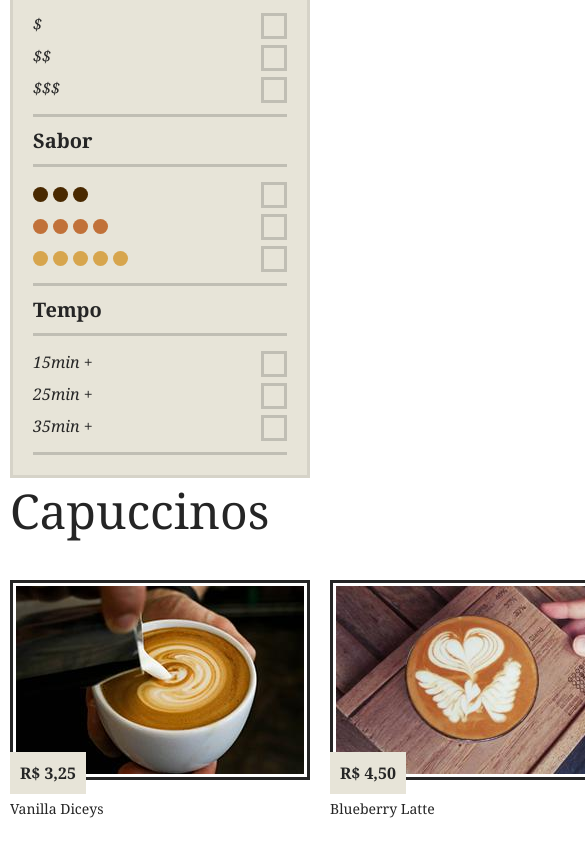
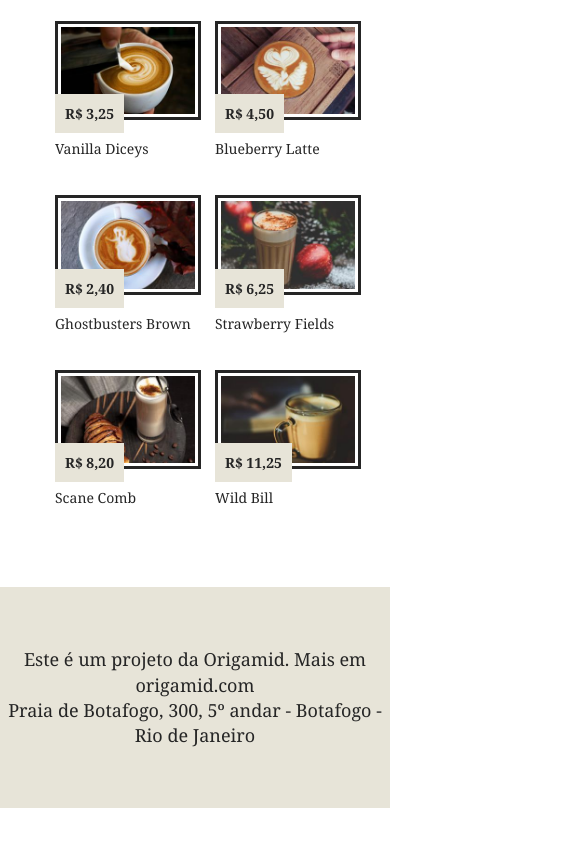
Before and after one commit to juniorsilvacc/brafe, a plain HTML site: page Puro/index.html in a window 390 px wide. Shown: the part 400-1255 px from the top of the page, 585 px wide, since content can reach past the window. After the commit the page ends 1208 px from the top, so only its background shows below. Drawn offline with Linux system fonts and the light colour scheme.

Commit message:
pure - responsivo

```diff
--- a/Puro/css/style.css
+++ b/Puro/css/style.css
@@ -1,75 +1,80 @@
-*{
+body, p, h1, h2, ul, li {
 	margin: 0px;
 	padding: 0px;
-    box-sizing: border-box;
 }
 
-li{
+li {
 	list-style: none;
 }
 
-body{
+body {
 	font-family: Georgia, serif;
 	color: #252525;
 }
 
-/* Menu */
+* {
+	box-sizing: border-box;
+}
 
-.header-informacoes{
+/* MENU */
+
+.header-informacoes {
 	font-size: 0.875em;
 	background: #d6d3c8;
 	padding: 5px 0;
 	text-align: center;
 }
 
-.header-logo img{
+.header-logo img {
 	display: block;
 	margin: 40px auto;
 }
 
-.header-menu{
+.header-menu {
 	border-top: 3px solid #d6d3c8;
 	border-bottom: 3px solid #d6d3c8;
 	text-align: center;
-    margin-bottom:  40px;
+	margin-bottom: 40px;
 	padding: 20px 0;
 }
 
-.header-menu li{
+.header-menu li {
 	display: inline-block;
 }
 
-.header-menu li a{
+.header-menu li a {
 	display: block;
 	padding: 5px 10px 5px 0;
 	text-decoration: none;
 	color: #252525;
-    font-size: 1.25em;
+	font-size: 1.125em;
 }
 
-.header-menu li a::before{
-    content: "•";
+.header-menu li a::before {
+	content: '•';
 	padding-right: 10px;
 }
 
-.header-menu li:first-child a::before{
-    content: "";
+.header-menu li:first-child a::before {
+	content: '';
 }
 
-/* Conteúdo */
-.container{
+/* CONTEÚDO */
+
+.container {
 	max-width: 960px;
 	margin: 0 auto;
 }
 
-.container::after, .container::before{
+.container::after, .container::before {
 	content: '';
 	display: table;
 	clear: both;
 }
 
-/* Filtro */
-.filtro{
+/* FILTRO */
+
+.filtro {
 	background: #e7e4d8;
 	border: 3px solid #d6d3c8;
 	width: 300px;
@@ -78,24 +83,42 @@ body{
 	float: left;
 }
 
-.filtro h2{
-    font-size: 1.25em;
-    padding: 10px 0;
+@media (min-width: 740px) and (max-width: 980px) {
+	.container {
+		max-width: 720px;
+	}
+	.filtro {
+		width: 220px;
+	}
 }
 
-.filtro ul{
+@media (max-width: 739px) {
+	.container {
+		max-width: 300px;
+	}
+	.filtro {
+		display: none;
+	}
+}
+
+.filtro h2 {
+	font-size: 1.125em;
+	padding: 10px 0
+}
+
+.filtro ul {
 	border-top: 3px solid #c0beb4;
 	border-bottom: 3px solid #c0beb4;
 	padding: 10px 0;
 }
 
-.filtro li{
+.filtro li {
 	font-style: italic;
-    font-style: 1.25em;
+	font-size: 1.125em;
 	line-height: 2;
 }
 
-.filtro li::after{
+.filtro li::after {
 	content: '';
 	display: block;
 	width: 20px;
@@ -105,63 +128,64 @@ body{
 	margin-top: 5px;
 }
 
-.sabor{
+.sabor {
 	overflow: hidden;
 }
 
-.sabor span{
+.sabor span {
 	text-indent: -200px;
 	display: inline-block;
 	width: 15px;
 	height: 15px;
+	background: currentColor;
 	border-radius: 50%;
 	vertical-align: middle;
-    background: currentColor;
 }
 
-span.sabor-3{
-    color:  #492901;
-    box-shadow:    20px 0 0 0 currentColor,
-                            40px 0 0 0  currentColor;
+.sabor-3 {
+	color: #492901;
+	box-shadow: 20px 0 0 0 currentColor,
+							40px 0 0 0 currentColor;
 }
 
-span.sabor-4{
-    color:  #c17139;
-    box-shadow:    20px 0 0 0 currentColor,
-                            40px 0 0 0  currentColor,
-                            60px 0 0 0  currentColor;
+.sabor-4 {
+	color: #c17139;
+	box-shadow: 20px 0 0 0 currentColor,
+							40px 0 0 0 currentColor,
+							60px 0 0 0 currentColor;
 }
 
-span.sabor-5{
-    color:  #d7a54d;
-    box-shadow:    20px 0 0 0 currentColor,
-                            40px 0 0 0  currentColor,
-                            60px 0 0 0  currentColor,
-                            80px 0 0 0  currentColor;
+.sabor-5 {
+	color: #d7a54d;
+	box-shadow: 20px 0 0 0 currentColor,
+							40px 0 0 0 currentColor,
+							60px 0 0 0 currentColor,
+							80px 0 0 0 currentColor;
 }
 
-/* Produtos */
-.produtos{
+/*PRODUTOS*/
+
+.produtos {
 	width: 620px;
 	margin: 0 10px;
 	float: left;
 }
 
-.produtos h1{
+.produtos h1 {
 	font-size: 3em;
 	font-weight: normal;
 }
 
-.produtos li{
+.produtos li {
 	width: 300px;
 	float: left;
 }
 
-.produtos li:nth-child(even){
+.produtos li:nth-child(even) {
 	margin-left: 20px;
 }
 
-.produtos li img{
+.produtos li img {
 	display: block;
 	max-width: 100%;
 	border: 3px solid #fff;
@@ -169,25 +193,43 @@ span.sabor-5{
 	margin: 40px 3px 0 3px;
 }
 
-.produtos li span{
+.produtos li span {
 	background: #e7e4d8;
 	padding: 10px;
-    font-style: 0.875em;
+	font-size: 0.875em;
 	font-weight: bold;
 	position: relative;
-    top: -15px;
+	top: -15px;;
 }
 
-.produtos li h2{
+.produtos li h2 {
 	font-size: 0.875em;
 	font-weight: normal;
 }
 
-.footer{
+@media (min-width: 740px) and (max-width: 980px) {
+	.produtos {
+		width: 460px;
+	}
+	.produtos li {
+		width: 220px;
+	}
+}
+
+@media (max-width: 739px) {
+	.produtos {
+		width: 300px;
+	}
+	.produtos li {
+		width: 140px;
+	}
+}
+
+.footer {
 	background: #e7e4d8;
 	text-align: center;
 	padding: 60px 0;
-    font-size: 1.25em;
+	font-size: 1.125em;
 	line-height: 1.4em;
 	margin-top: 80px;
 }
```
Lines whose indentation alone changed are shown as unchanged.
